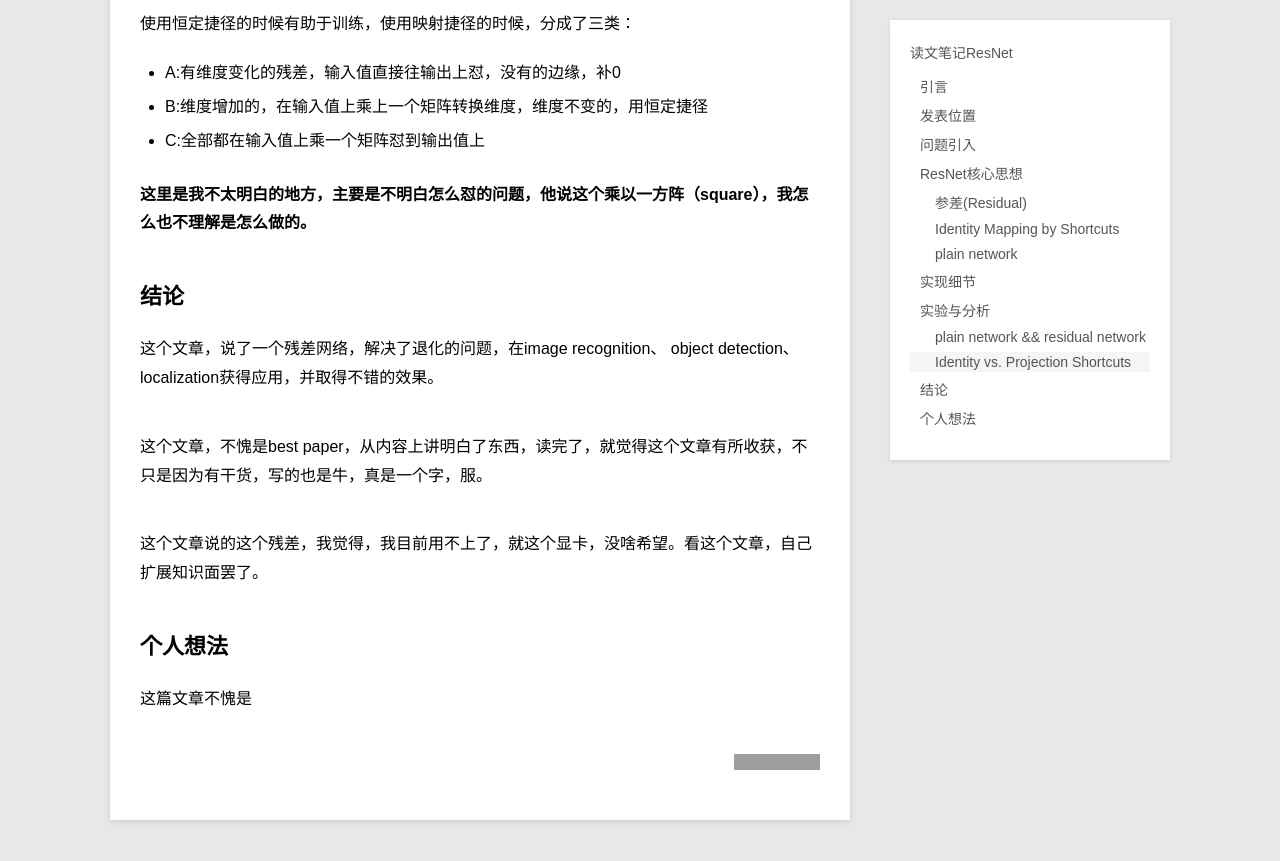
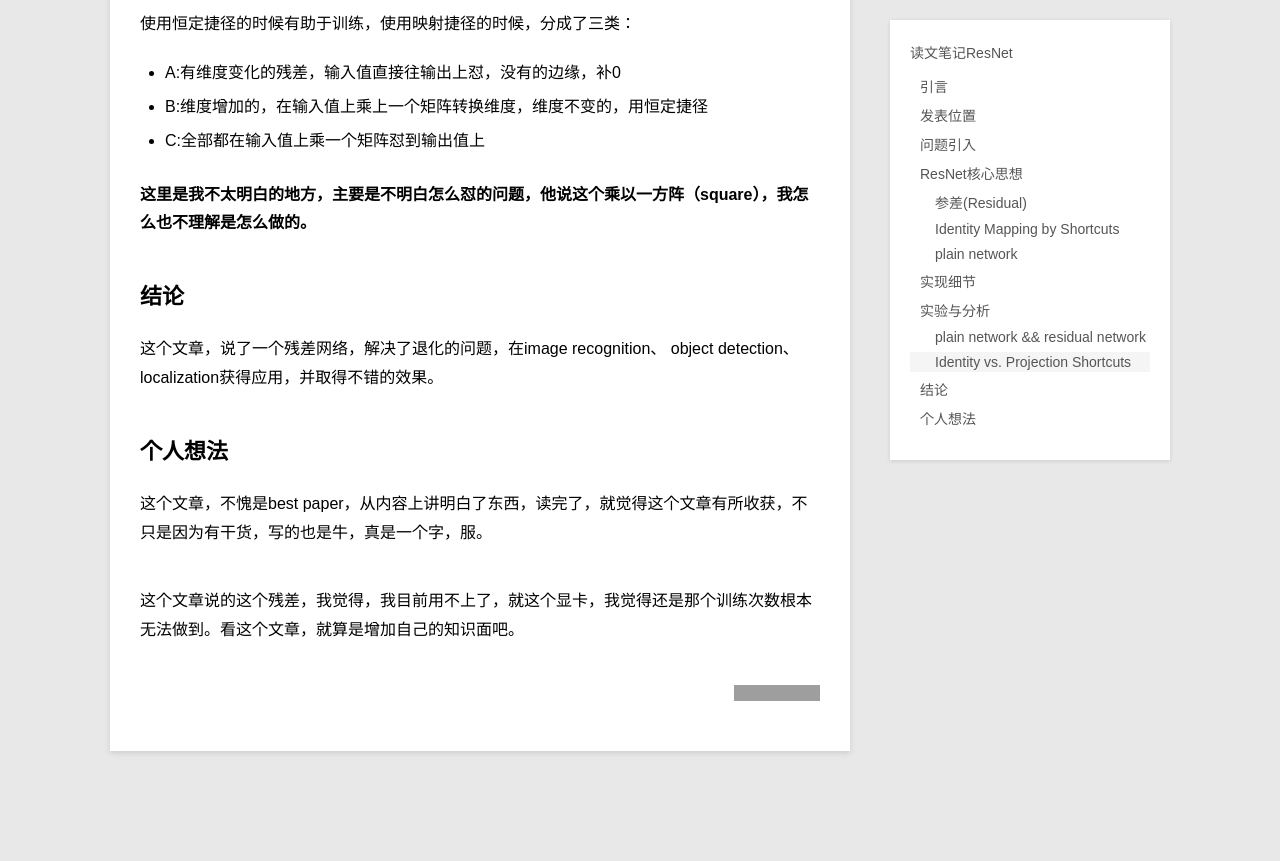
Before and after one commit to gwyve/gwyve.github.io, a Jekyll site: the page built from _posts/blog/2017-3-20-reading-note-ResNet.md, in a window 1280 px wide and 900 px high, scrolled down 4604 px. Shown: the top 861 px of the window. Built offline with Jekyll 4.4.1, drawn with Linux system fonts in a browser that asks for light colours; after the commit the page ends 5435 px from its top, so only the background shows below that; grey boxes are pictures that could not be loaded.

Commit message:
add 2017.3.20

```diff
--- a/_posts/blog/2017-3-20-reading-note-ResNet.md
+++ b/_posts/blog/2017-3-20-reading-note-ResNet.md
@@ -83,12 +83,9 @@ description: 阅读 Deep Residual Learning for Image Recognition 笔记
 
 这个文章，说了一个残差网络，解决了退化的问题，在image recognition、 object detection、 localization获得应用，并取得不错的效果。
 
-这个文章，不愧是best paper，从内容上讲明白了东西，读完了，就觉得这个文章有所收获，不只是因为有干货，写的也是牛，真是一个字，服。
-
-这个文章说的这个残差，我觉得，我目前用不上了，就这个显卡，没啥希望。看这个文章，自己扩展知识面罢了。
-
-
 
 ## 个人想法
 
-这篇文章不愧是
+这个文章，不愧是best paper，从内容上讲明白了东西，读完了，就觉得这个文章有所收获，不只是因为有干货，写的也是牛，真是一个字，服。
+
+这个文章说的这个残差，我觉得，我目前用不上了，就这个显卡，我觉得还是那个训练次数根本无法做到。看这个文章，就算是增加自己的知识面吧。
```
